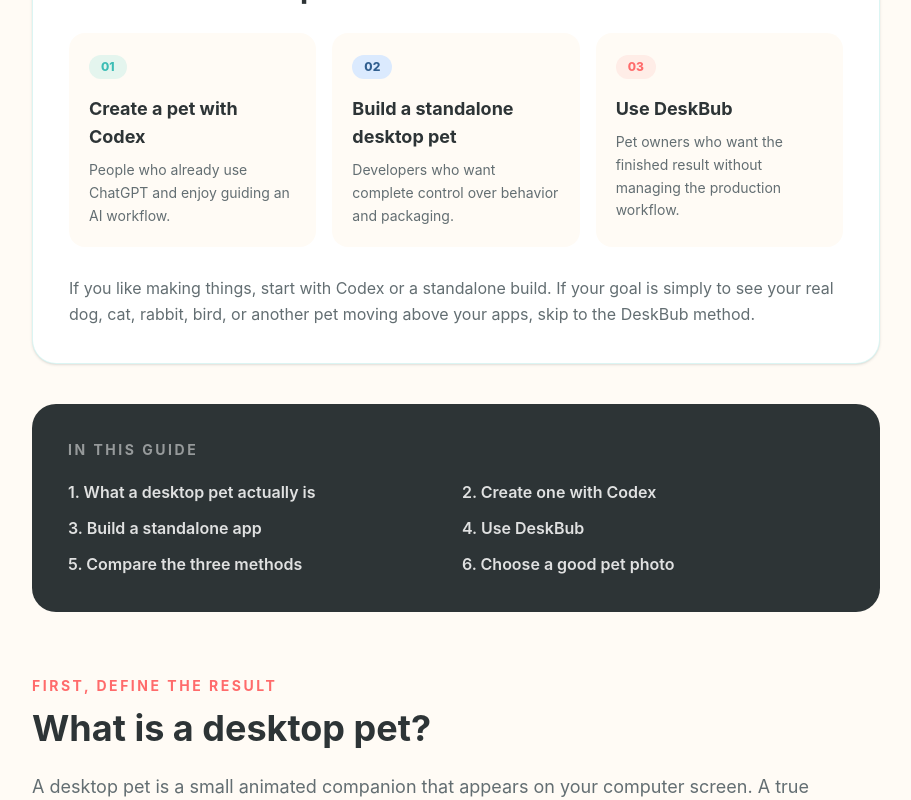
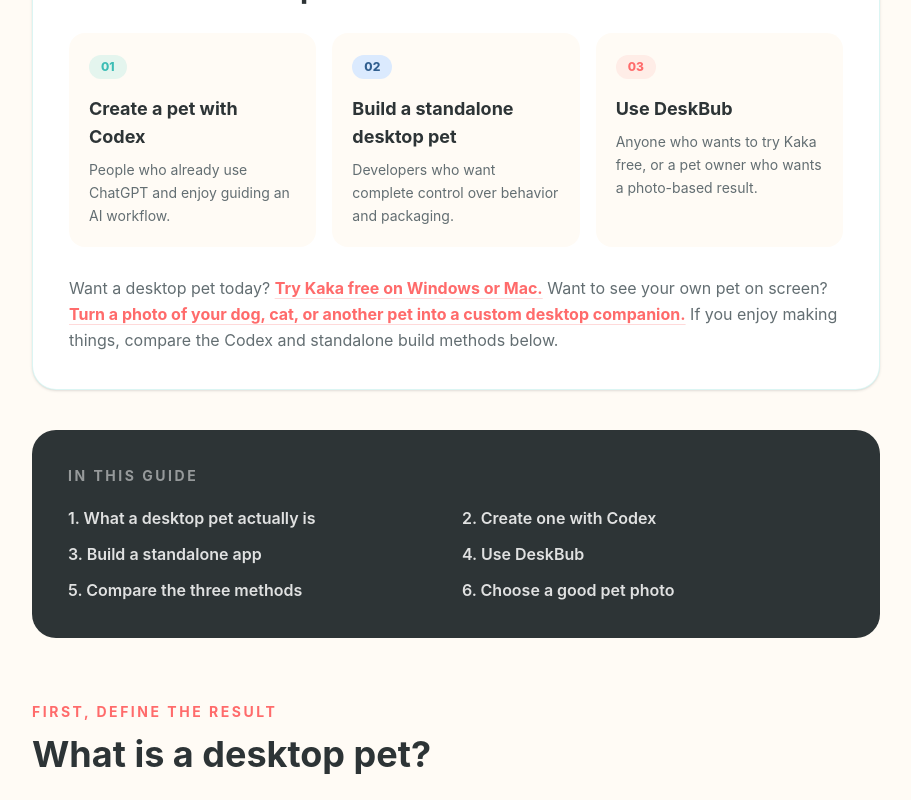
Before and after one commit to lsbillups/deskbub, a Next.js app: page /blog/how-to-make-a-desktop-pet in a window 1280 px wide. Shown: the part 840-1640 px from the top of the page, without its empty margins (184-1095 px from the left). Built offline with nearby package versions, Linux system fonts and the light colour scheme; no server answers.

Commit message:
Improve SEO content paths and conversion tracking

```diff
--- a/app/blog/[slug]/page.tsx
+++ b/app/blog/[slug]/page.tsx
@@ -1,7 +1,9 @@
 import type { Metadata } from 'next';
+import Image from 'next/image';
 import Link from 'next/link';
 import { notFound } from 'next/navigation';
 import Footer from '@/components/landing/Footer';
+import TrackedLink from '@/components/analytics/TrackedLink';
 import { blogPosts } from '@/lib/blog';
 import { getSeoGuide, seoGuides, type SeoGuide } from '@/lib/seo-guides';
 
@@ -299,6 +301,29 @@
             <p className="mt-5 text-lg leading-relaxed text-text-secondary">{guide.quickAnswer}</p>
           </section>
 
+          {guide.slug === 'how-to-turn-a-pet-photo-into-a-desktop-pet' && (
+            <section aria-labelledby="kaka-photo-example" className="mt-10 rounded-3xl border border-gray-100 bg-white p-7 shadow-sm sm:p-9">
+              <p className="text-sm font-bold uppercase tracking-[0.18em] text-coral">A real example</p>
+              <h2 id="kaka-photo-example" className="mt-3 font-display text-3xl font-bold text-text-primary">Kaka, from photo to desktop pet</h2>
+              <p className="mt-4 leading-relaxed text-text-secondary">Kaka is a real dog. His photo shows the face, coloring, and shape we wanted to keep recognizable in the animated pet. Results depend on the source photo and the action you choose.</p>
+              <div className="mt-7 grid gap-4 sm:grid-cols-2">
+                <figure className="overflow-hidden rounded-2xl bg-cream">
+                  <div className="relative aspect-[4/3]">
+                    <Image src="/media/kaka/kaka.jpg" alt="Photo of Kaka, the real dog used as the visual reference" fill sizes="(max-width: 640px) 100vw, 50vw" className="object-cover object-[50%_35%]" />
+                  </div>
+                  <figcaption className="px-5 py-3 text-sm font-semibold text-text-secondary">The real Kaka</figcaption>
+                </figure>
+                <figure className="overflow-hidden rounded-2xl bg-gradient-to-br from-[#b8d8f8] to-[#f8d5c2]">
+                  <div className="relative aspect-[4/3]">
+                    <video src="/media/kaka/kaka-happy.webm" autoPlay loop muted playsInline preload="metadata" className="absolute inset-0 h-full w-full object-contain p-4" aria-label="Kaka moving as a transparent desktop pet" />
+                  </div>
+                  <figcaption className="bg-white px-5 py-3 text-sm font-semibold text-text-secondary">Kaka moving on the desktop</figcaption>
+                </figure>
+              </div>
+              <TrackedLink href="/custom-desktop-pet" eventName="blog_cta_click" eventProperties={{ article: guide.slug, destination: 'custom-desktop-pet', placement: 'photo-example' }} className="mt-7 inline-block font-bold text-coral underline decoration-coral/25 underline-offset-4">See how to create a desktop pet from your own photo</TrackedLink>
+            </section>
+          )}
+
           <nav aria-label="Article contents" className="mt-10 rounded-3xl bg-text-primary p-7 text-white sm:p-9">
             <p className="text-sm font-bold uppercase tracking-[0.18em] text-white/50">In this guide</p>
             <ol className="mt-5 grid gap-3 sm:grid-cols-2">
@@ -400,8 +425,8 @@
               Kaka is free with no account or payment. Custom pets start at $1 as a one-time purchase.
             </p>
             <div className="mt-7 flex flex-col gap-3 sm:flex-row">
-              <Link href="/free-desktop-pet" className="rounded-full bg-mint px-6 py-3 text-center font-bold text-text-primary hover:bg-white">Download Kaka Free</Link>
-              <Link href="/custom-desktop-pet" className="rounded-full bg-coral px-6 py-3 text-center font-bold text-white hover:bg-coral-dark">Create My Pet From a Photo</Link>
+              <TrackedLink href="/free-desktop-pet" eventName="blog_cta_click" eventProperties={{ article: guide.slug, destination: 'free-desktop-pet', placement: 'footer' }} className="rounded-full bg-mint px-6 py-3 text-center font-bold text-text-primary hover:bg-white">Download Kaka Free</TrackedLink>
+              <TrackedLink href="/custom-desktop-pet" eventName="blog_cta_click" eventProperties={{ article: guide.slug, destination: 'custom-desktop-pet', placement: 'footer' }} className="rounded-full bg-coral px-6 py-3 text-center font-bold text-white hover:bg-coral-dark">Create My Pet From a Photo</TrackedLink>
             </div>
           </section>
 
--- a/app/blog/how-to-make-a-desktop-pet/page.tsx
+++ b/app/blog/how-to-make-a-desktop-pet/page.tsx
@@ -2,6 +2,7 @@
 import Image from 'next/image';
 import Link from 'next/link';
 import Footer from '@/components/landing/Footer';
+import TrackedLink from '@/components/analytics/TrackedLink';
 import { getBlogPost } from '@/lib/blog';
 
 function requireBlogPost(slug: string) {
@@ -62,9 +63,9 @@
   {
     number: '03',
     title: 'Use DeskBub',
-    bestFor: 'Pet owners who want the finished result without managing the production workflow.',
+    bestFor: 'Anyone who wants to try Kaka free, or a pet owner who wants a photo-based result.',
     effort: 'Low',
-    result: 'Your real pet as a Windows or Mac desktop companion.',
+    result: 'Free Kaka or your own pet as a custom Windows or Mac desktop companion.',
     accent: 'bg-coral/10 text-coral',
   },
 ];
@@ -124,7 +125,7 @@
             </div>
             <h1 className="mt-6 font-display text-4xl font-extrabold leading-tight text-text-primary sm:text-6xl">{post.title}</h1>
             <p className="mt-7 max-w-3xl text-xl leading-relaxed text-text-secondary sm:text-2xl">
-              You can make a desktop pet yourself. The right method depends on whether you want to guide an AI, build the whole app, or simply put your own pet on the desktop.
+              You can guide an AI, build the whole app, or use DeskBub to put a pet on your desktop. The right route depends on the result you want and how much you want to make yourself.
             </p>
           </div>
         </header>
@@ -143,7 +144,9 @@
               ))}
             </div>
             <p className="mt-7 leading-relaxed text-text-secondary">
-              If you like making things, start with Codex or a standalone build. If your goal is simply to see your real dog, cat, rabbit, bird, or another pet moving above your apps, skip to the DeskBub method.
+              Want a desktop pet today? <TrackedLink href="/free-desktop-pet" eventName="blog_cta_click" eventProperties={{ article: post.slug, destination: 'free-desktop-pet', placement: 'quick-answer' }} className="font-bold text-coral underline decoration-coral/25 underline-offset-4">Try Kaka free on Windows or Mac.</TrackedLink>{' '}
+              Want to see your own pet on screen? <TrackedLink href="/custom-desktop-pet" eventName="blog_cta_click" eventProperties={{ article: post.slug, destination: 'custom-desktop-pet', placement: 'quick-answer' }} className="font-bold text-coral underline decoration-coral/25 underline-offset-4">Turn a photo of your dog, cat, or another pet into a custom desktop companion.</TrackedLink>{' '}
+              If you enjoy making things, compare the Codex and standalone build methods below.
             </p>
           </section>
 
@@ -258,6 +261,9 @@
             <p className="mt-6 text-lg leading-relaxed text-text-secondary">
               DeskBub is for the person who wants the result—not another software project. You provide a clear photo of your actual pet, DeskBub turns it into transparent animations, and the desktop app handles the floating window and controls on Windows or Mac.
             </p>
+            <p className="mt-5 text-lg leading-relaxed text-text-secondary">
+              See <Link href="/blog/how-to-turn-a-pet-photo-into-a-desktop-pet" className="font-bold text-coral underline decoration-coral/25 underline-offset-4">how a pet photo becomes a desktop pet</Link>, or compare the options on our <Link href="/custom-desktop-pet" className="font-bold text-coral underline decoration-coral/25 underline-offset-4">custom desktop pet page</Link>. If you want to feel how the app works first, <Link href="/free-desktop-pet" className="font-bold text-coral underline decoration-coral/25 underline-offset-4">try Kaka free</Link>.
+            </p>
 
             <div className="mt-8 grid overflow-hidden rounded-[2rem] border border-gray-100 bg-white shadow-lg md:grid-cols-2">
               <div className="relative min-h-[350px] bg-[#efe8e1]">
@@ -282,8 +288,8 @@
             </ol>
 
             <div className="mt-8 flex flex-col gap-3 sm:flex-row">
-              <Link href="/upload" className="rounded-full bg-coral px-7 py-3.5 text-center font-bold text-white shadow-lg shadow-coral/20 transition hover:bg-coral-dark">Turn My Pet Photo into a Desktop Pet</Link>
-              <Link href="/download" className="rounded-full border-2 border-text-primary/10 bg-white px-7 py-3 text-center font-bold text-text-primary transition hover:border-mint/50">Try Kaka for Free</Link>
+              <TrackedLink href="/upload" eventName="blog_cta_click" eventProperties={{ article: post.slug, destination: 'upload', placement: 'deskbub-method' }} className="rounded-full bg-coral px-7 py-3.5 text-center font-bold text-white shadow-lg shadow-coral/20 transition hover:bg-coral-dark">Turn My Pet Photo into a Desktop Pet</TrackedLink>
+              <TrackedLink href="/download" eventName="blog_cta_click" eventProperties={{ article: post.slug, destination: 'download', placement: 'deskbub-method' }} className="rounded-full border-2 border-text-primary/10 bg-white px-7 py-3 text-center font-bold text-text-primary transition hover:border-mint/50">Try Kaka for Free</TrackedLink>
             </div>
           </section>
 
@@ -326,8 +332,8 @@
             <h2 className="mt-4 font-display text-3xl font-bold sm:text-4xl">See what a real desktop pet feels like first.</h2>
             <p className="mx-auto mt-5 max-w-2xl text-lg leading-relaxed text-white/70">Kaka comes with DeskBub for free. No account or payment required—download the app and meet him on your Windows or Mac desktop.</p>
             <div className="mt-7 flex flex-col justify-center gap-3 sm:flex-row">
-              <Link href="/download" className="rounded-full bg-mint px-7 py-3.5 font-bold text-white transition hover:bg-mint-dark">Try Kaka for Free</Link>
-              <Link href="/upload" className="rounded-full border border-white/20 px-7 py-3.5 font-bold text-white transition hover:bg-white/10">Use My Own Pet</Link>
+              <TrackedLink href="/download" eventName="blog_cta_click" eventProperties={{ article: post.slug, destination: 'download', placement: 'footer' }} className="rounded-full bg-mint px-7 py-3.5 font-bold text-white transition hover:bg-mint-dark">Try Kaka for Free</TrackedLink>
+              <TrackedLink href="/upload" eventName="blog_cta_click" eventProperties={{ article: post.slug, destination: 'upload', placement: 'footer' }} className="rounded-full border border-white/20 px-7 py-3.5 font-bold text-white transition hover:bg-white/10">Use My Own Pet</TrackedLink>
             </div>
           </section>
 
--- a/app/custom-desktop-pet/page.tsx
+++ b/app/custom-desktop-pet/page.tsx
@@ -27,7 +27,7 @@
         <div className="mx-auto max-w-5xl text-center">
           <span className="inline-flex rounded-full bg-coral/10 px-4 py-2 text-sm font-bold text-coral">ONE PHOTO · YOUR ACTUAL PET</span>
           <h1 className="mx-auto mt-6 max-w-4xl font-display text-5xl font-extrabold leading-tight text-text-primary sm:text-6xl">Turn One Photo of Your Real Pet Into a Desktop Companion</h1>
-          <p className="mx-auto mt-6 max-w-3xl text-xl leading-relaxed text-text-secondary">Not a character pack: this desktop pet starts with your actual dog, cat, rabbit, bird, or other pet. Custom generation is a one-time paid purchase for Windows and Mac. Try Kaka free first.</p>
+          <p className="mx-auto mt-6 max-w-3xl text-xl leading-relaxed text-text-secondary">This desktop pet starts with a photo of your actual dog, cat, or another pet. Custom generation is a one-time paid purchase for Windows and Mac. <Link href="/free-desktop-pet" className="font-bold text-coral underline decoration-coral/25 underline-offset-4">Try Kaka free first.</Link></p>
           <div className="mt-8 flex flex-col justify-center gap-3 sm:flex-row">
             <Link href="/upload" className="rounded-full bg-coral px-7 py-3.5 font-bold text-white shadow-xl shadow-coral/25 hover:bg-coral-dark">Upload a Pet Photo</Link>
             <Link href="/pricing" className="rounded-full border-2 border-gray-200 bg-white px-7 py-3 font-bold text-text-primary hover:border-coral/30">Compare Custom Plans</Link>
@@ -58,6 +58,7 @@
             <p className="text-sm font-bold uppercase tracking-[0.2em] text-coral">A better starting photo helps</p>
             <h2 className="mt-3 font-display text-3xl font-bold text-text-primary sm:text-4xl">Make your pet easy to recognize.</h2>
             <ul className="mt-6 space-y-4">{photoTips.map((tip) => <li key={tip} className="flex gap-3 text-text-secondary"><span className="font-bold text-mint-dark">✓</span><span>{tip}</span></li>)}</ul>
+            <Link href="/blog/how-to-turn-a-pet-photo-into-a-desktop-pet" className="mt-6 inline-block font-bold text-coral underline decoration-coral/25 underline-offset-4">See Kaka’s real photo and desktop animation</Link>
           </div>
         </div>
       </section>
--- a/app/download/page.tsx
+++ b/app/download/page.tsx
@@ -2,6 +2,7 @@
 
 import { useMemo, useState } from 'react';
 import { useUser } from '@clerk/nextjs';
+import { track } from '@vercel/analytics';
 import Link from 'next/link';
 import Footer from '@/components/landing/Footer';
 
@@ -42,7 +43,7 @@
           <div className="mt-8 text-6xl">{installer.emoji}</div>
           <h2 className="mt-4 font-display text-2xl font-bold text-text-primary">DeskBub for {installer.label}</h2>
           <p className="mt-2 text-sm text-text-secondary">{installer.requirement} · Latest GitHub release</p>
-          <a href={installer.href} className="mt-7 inline-block rounded-full bg-coral px-8 py-3.5 text-lg font-bold text-white shadow-xl shadow-coral/25 hover:bg-coral-dark">Download for {installer.label}</a>
+          <a href={installer.href} onClick={() => track('installer_download_click', { platform: os })} className="mt-7 inline-block rounded-full bg-coral px-8 py-3.5 text-lg font-bold text-white shadow-xl shadow-coral/25 hover:bg-coral-dark">Download for {installer.label}</a>
           <p className="mt-4 text-xs text-text-secondary">The installer is hosted on DeskBub&apos;s public GitHub releases.</p>
         </div>
       </section>
--- a/app/free-desktop-pet/page.tsx
+++ b/app/free-desktop-pet/page.tsx
@@ -41,7 +41,10 @@
             <span className="inline-flex rounded-full bg-mint/15 px-4 py-2 text-sm font-bold text-mint-dark">INCLUDED · NO ACCOUNT OR PAYMENT REQUIRED</span>
             <h1 className="mt-6 font-display text-5xl font-extrabold leading-tight text-text-primary sm:text-6xl">Download Kaka, a Free Desktop Pet</h1>
             <p className="mt-6 text-xl leading-relaxed text-text-secondary">Kaka is the real dog behind DeskBub. Try him free on Windows or Mac, then create a desktop pet from your own pet photo when you want something personal.</p>
-            <Link href="/download" className="mt-8 inline-block rounded-full bg-coral px-7 py-3.5 font-bold text-white shadow-xl shadow-coral/25 hover:bg-coral-dark">Use Kaka for Free</Link>
+            <div className="mt-8 flex flex-wrap items-center gap-5">
+              <Link href="/download" className="inline-block rounded-full bg-coral px-7 py-3.5 font-bold text-white shadow-xl shadow-coral/25 hover:bg-coral-dark">Use Kaka for Free</Link>
+              <Link href="/custom-desktop-pet" className="font-bold text-coral underline decoration-coral/25 underline-offset-4">Make a desktop pet from my own photo</Link>
+            </div>
             <p className="mt-4 text-sm text-text-secondary">Available for Windows 10/11 and macOS 12+.</p>
           </div>
           <div className="relative min-h-[480px] overflow-hidden rounded-[2rem] bg-gradient-to-br from-[#b8d8f8] to-[#f8d5c2] shadow-2xl">
--- a/app/pricing/page.tsx
+++ b/app/pricing/page.tsx
@@ -1,6 +1,7 @@
 'use client';
 
 import { useState } from 'react';
+import { track } from '@vercel/analytics';
 import Link from 'next/link';
 import Footer from '@/components/landing/Footer';
 
@@ -18,7 +19,10 @@
       const response = await fetch('/api/create-checkout-session', { method: 'POST', headers: { 'Content-Type': 'application/json' }, body: JSON.stringify({ productId }) });
       const data = await response.json();
       const destination = data.checkoutUrl || data.redirect;
-      if (destination) window.location.assign(destination);
+      if (destination) {
+        track('checkout_opened', { plan: customTiers.find((tier) => tier.productId === productId)?.name ?? 'unknown' });
+        window.location.assign(destination);
+      }
       else window.alert(data.error || 'Something went wrong. Please try again.');
     } catch {
       window.alert('Failed to start checkout. Please try again.');
--- a/app/sitemap.ts
+++ b/app/sitemap.ts
@@ -6,8 +6,8 @@
 export default function sitemap(): MetadataRoute.Sitemap {
   const pages = [
     { path: '', lastModified: '2026-08-18', changeFrequency: 'weekly' as const, priority: 1 },
-    { path: '/free-desktop-pet', lastModified: '2026-08-18', changeFrequency: 'weekly' as const, priority: 0.95 },
-    { path: '/custom-desktop-pet', lastModified: '2026-08-18', changeFrequency: 'weekly' as const, priority: 0.9 },
+    { path: '/free-desktop-pet', lastModified: '2026-09-19', changeFrequency: 'weekly' as const, priority: 0.95 },
+    { path: '/custom-desktop-pet', lastModified: '2026-09-19', changeFrequency: 'weekly' as const, priority: 0.9 },
     { path: '/download', lastModified: '2026-08-18', changeFrequency: 'monthly' as const, priority: 0.9 },
     { path: '/pricing', lastModified: '2026-08-18', changeFrequency: 'monthly' as const, priority: 0.85 },
     { path: '/contact', lastModified: '2026-07-15', changeFrequency: 'yearly' as const, priority: 0.4 },
--- a/app/upload/page.tsx
+++ b/app/upload/page.tsx
@@ -2,6 +2,7 @@
 
 import { useState, useMemo, useEffect } from 'react';
 import { useUser } from '@clerk/nextjs';
+import { track } from '@vercel/analytics';
 import { useRouter } from 'next/navigation';
 import { createClient } from '@/lib/supabase/client';
 import DropZone from '@/components/upload/DropZone';
@@ -107,6 +108,7 @@
   // ── Upload + BG removal (shared by initial & append) ──
   const runBGRemoval = async (filesList: File[]) => {
     setStage('uploading'); setProgress(0); setError(null);
+    track('photo_upload_started', { plan: tier, photos: filesList.length });
     try {
       const supabase = createClient();
       const urls: string[] = [];
--- /dev/null
+++ b/components/analytics/TrackedLink.tsx
@@ -0,0 +1,22 @@
+'use client';
+
+import { track } from '@vercel/analytics';
+import Link from 'next/link';
+import type { ComponentProps } from 'react';
+
+type TrackedLinkProps = ComponentProps<typeof Link> & {
+  eventName: string;
+  eventProperties: Record<string, string | number | boolean>;
+};
+
+export default function TrackedLink({ eventName, eventProperties, onClick, ...props }: TrackedLinkProps) {
+  return (
+    <Link
+      {...props}
+      onClick={(event) => {
+        track(eventName, eventProperties);
+        onClick?.(event);
+      }}
+    />
+  );
+}
--- a/lib/blog.ts
+++ b/lib/blog.ts
@@ -20,7 +20,7 @@
       'See the complete photo-to-desktop workflow, what makes a useful source photo, what the finished pet can do, and where realistic expectations matter.',
     category: 'Photo to Desktop Pet',
     publishedAt: '2026-09-10',
-    updatedAt: '2026-09-10',
+    updatedAt: '2026-09-19',
     readingTime: '8 min read',
     featured: true,
   },
@@ -119,12 +119,12 @@
     slug: 'how-to-make-a-desktop-pet',
     title: 'How to Make a Desktop Pet on Your Computer (3 Ways)',
     description:
-      'Learn three honest ways to make a desktop pet on Windows or Mac: create one with Codex, build a standalone app, or use DeskBub with your own pet photo.',
+      'Compare creating a desktop pet with Codex, building a standalone app, or using DeskBub to try Kaka free and turn your own pet photo into a custom companion.',
     excerpt:
       'Compare the Codex, do-it-yourself, and DeskBub routes—then choose the one that matches how much you want to build yourself.',
     category: 'Desktop Pet Guide',
     publishedAt: '2026-08-19',
-    updatedAt: '2026-08-19',
+    updatedAt: '2026-09-19',
     readingTime: '9 min read',
     featured: false,
   },
--- a/lib/seo-guides.ts
+++ b/lib/seo-guides.ts
@@ -44,10 +44,10 @@
     category: 'Photo to Desktop Pet',
     readingTime: '8 min read',
     publishedAt: firstWavePublishedAt,
-    updatedAt: firstWavePublishedAt,
+    updatedAt: '2026-09-19',
     eyebrow: 'Your pet, not a character pack',
     intro:
-      'A photo-based desktop pet starts with an animal you already know. The goal is not to choose a mascot from a library; it is to preserve enough of your pet’s face, coloring, shape, and personality that the companion on screen feels familiar.',
+      'Turn a photo of your dog, cat, or another pet into a custom desktop companion. The goal is to preserve enough of your pet’s face, coloring, shape, and personality that the animal on screen feels familiar.',
     quickAnswer:
       'Choose one clear pet photo, use it as the visual reference for the animated actions, review the result, then pair the finished pet with a transparent desktop app. DeskBub handles that workflow for Windows and Mac, while Kaka lets you try the desktop experience free first.',
     keywords: [
```
